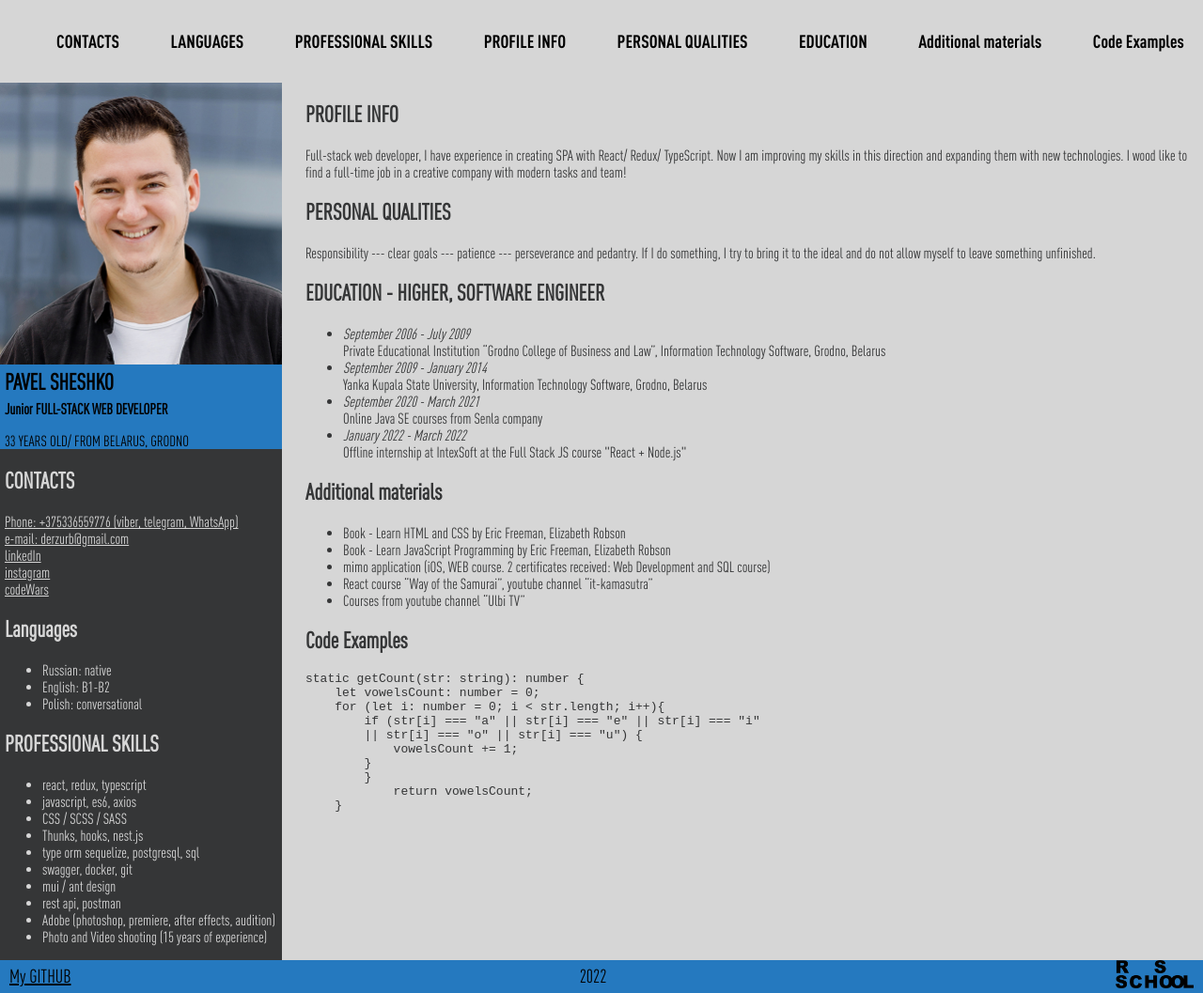
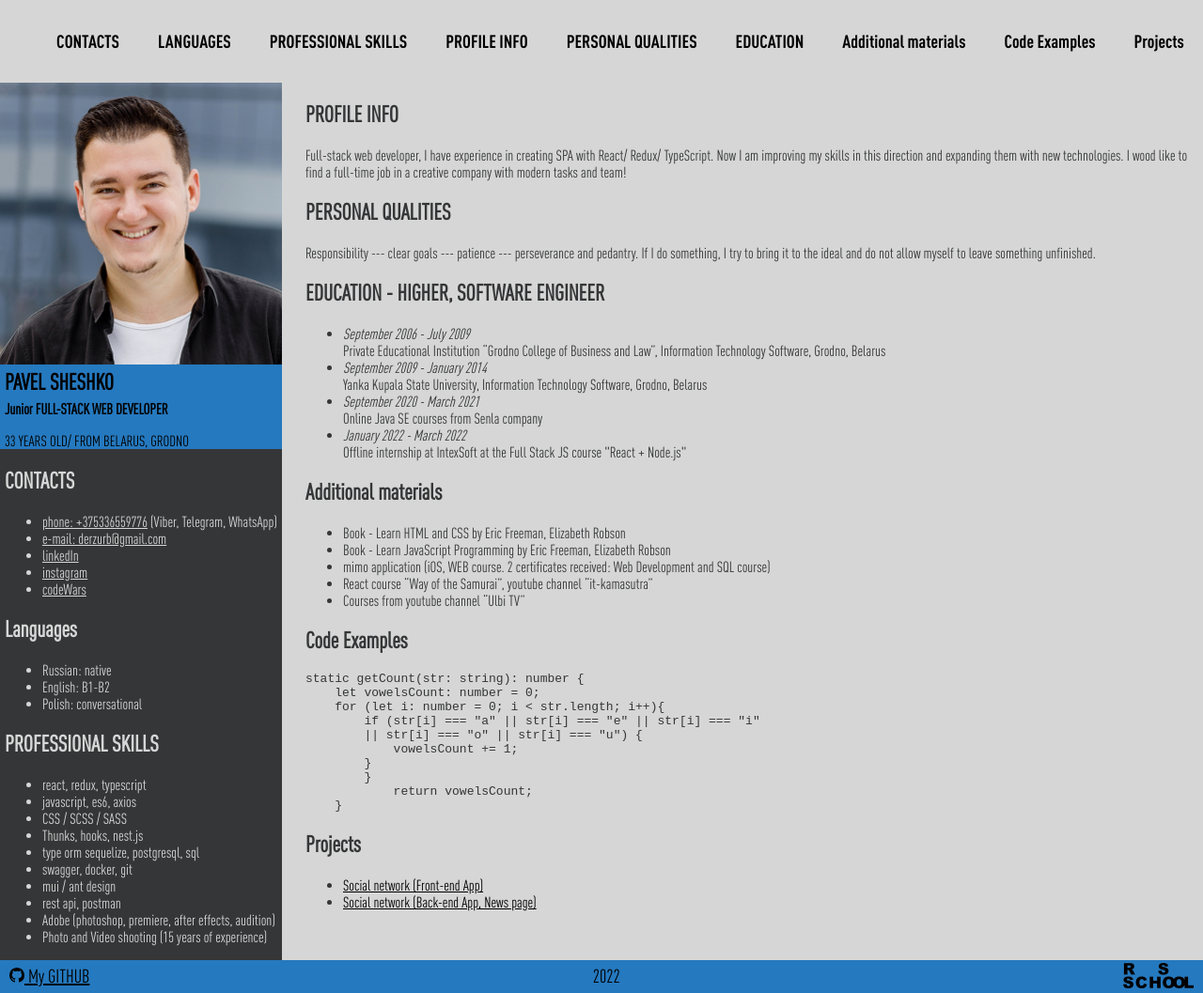
Before and after one commit to SheshkoPavel/rsschool-cv, a plain HTML site: page index.html in a window 1280 px wide. Shown: the whole page at 94% size. Drawn offline with Linux system fonts and the light colour scheme.

Commit message:
feat: add projects to cv

```diff
--- a/index.html
+++ b/index.html
@@ -21,6 +21,7 @@
                     <li class="nav-item"><a href="#education" class="nav-link">EDUCATION</a></li>
                     <li class="nav-item"><a href="#additionalInfo" class="nav-link">Additional materials</a></li>
                     <li class="nav-item"><a href="#codeExamples" class="nav-link">Code Examples</a></li>
+                    <li class="nav-item"><a href="#projects" class="nav-link">Projects</a></li>
 
                 </ul>
             </nav>
@@ -40,13 +41,13 @@
             </section>
             <section class="section section-contacts" id="contacts">
                 <h2>CONTACTS</h2>
-                <div>
-                    <a href="tel:+375336559776">Phone: +375336559776 (viber, telegram, WhatsApp)</a>
-                </div>
-                <div><a href="mailto:derzurb@gmail.com">e-mail: derzurb@gmail.com</a></div>
-                <div><a href="https://www.linkedin.com/in/sheshko-pavel">linkedIn</a></div>
-                <div> <a href="https://www.instagram.com/sheshko_pavel">instagram</a> </div>
-                <div> <a href="https://www.codewars.com/users/SheshkoPavel">codeWars</a> </div>
+                    <ul>
+                        <li><a href="tel:+375336559776">phone: +375336559776</a> (Viber, Telegram, WhatsApp)</li>
+                        <li><a href="mailto:derzurb@gmail.com">e-mail: derzurb@gmail.com</a></li>
+                        <li><a href="https://www.linkedin.com/in/sheshko-pavel">linkedIn</a></li>
+                        <li><a href="https://www.instagram.com/sheshko_pavel">instagram</a></li>
+                        <li><a href="https://www.codewars.com/users/SheshkoPavel">codeWars</a></li>
+                    </ul>
             </section>
             <section class="section section-languages" id="languages">
                 <h2>Languages</h2>
@@ -124,18 +125,24 @@
         }
         }
             return vowelsCount;
-    }
-                    </code>
-                </pre>
+    }</code></pre>
+            </section>
+            <section class="section section-projects" id="projects">
+                <h2>Projects</h2>
+                <ul>
+                    <li> <a href="https://github.com/SheshkoPavel/social_network_itKamasutra">Social network (Front-end App)</a> </li>
+                    <li> <a href="https://github.com/SheshkoPavel/nestjs-social-network">Social network (Back-end App, News page)</a> </li>
+
+                </ul>
             </section>
         </div>
     </main>
 
 
     <footer class="footer">
-        <a href="https://github.com/SheshkoPavel">My GITHUB</a>
+        <a href="https://github.com/SheshkoPavel"><img src="./assets/img/github.svg" alt="github logo"> My GITHUB</a>
         <div>2022</div>
-        <a href="https://rs.school/js/" class="rss"><img src="./assets/img/logo-rsschool3.png" alt="school logo" style="height: 30px"></a>
+        <a href="https://rs.school/js/" class="rss"><img src="./assets/img/logo-rsschool3.png" alt="school logo" style="height: 30px; padding-top: 3px;"></a>
     </footer>
 </body>
 </html>
```
Also changed, not shown: assets/img/github.svg (added), style.css (line endings or trailing spaces).
